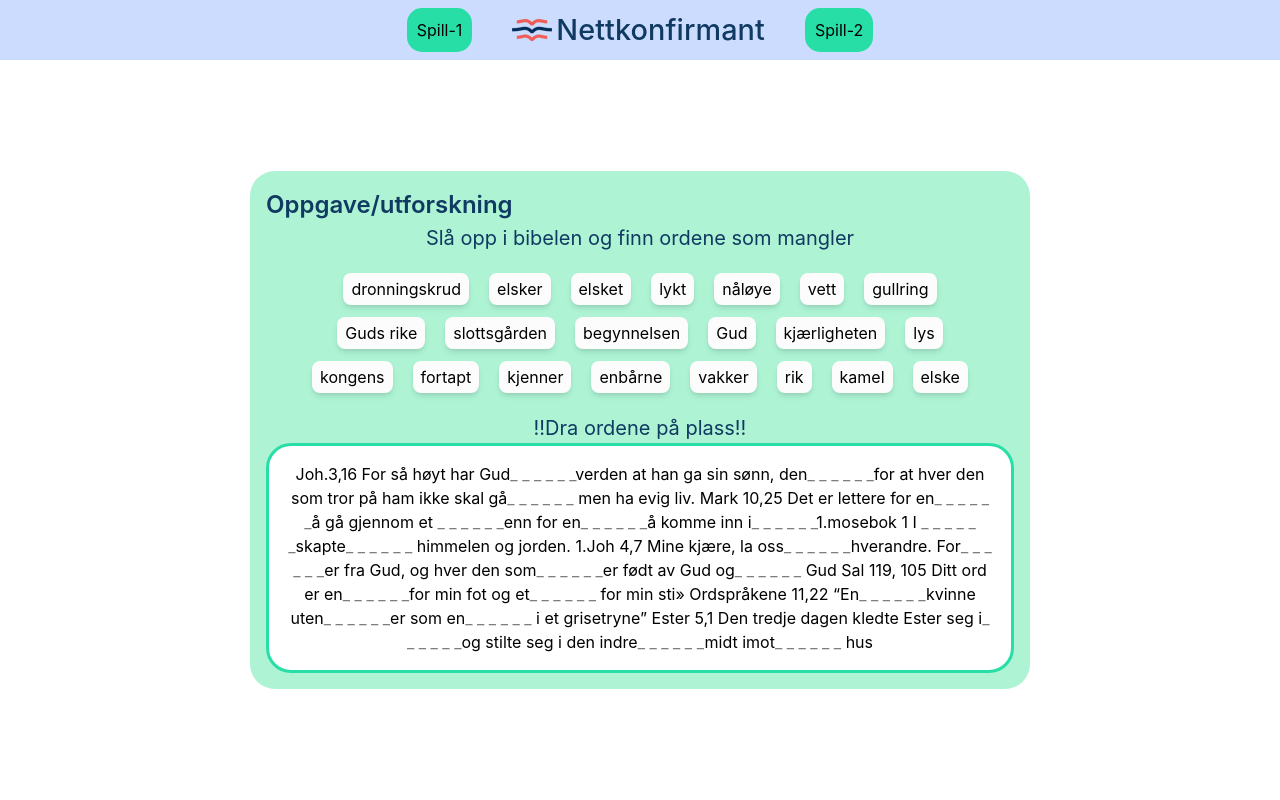
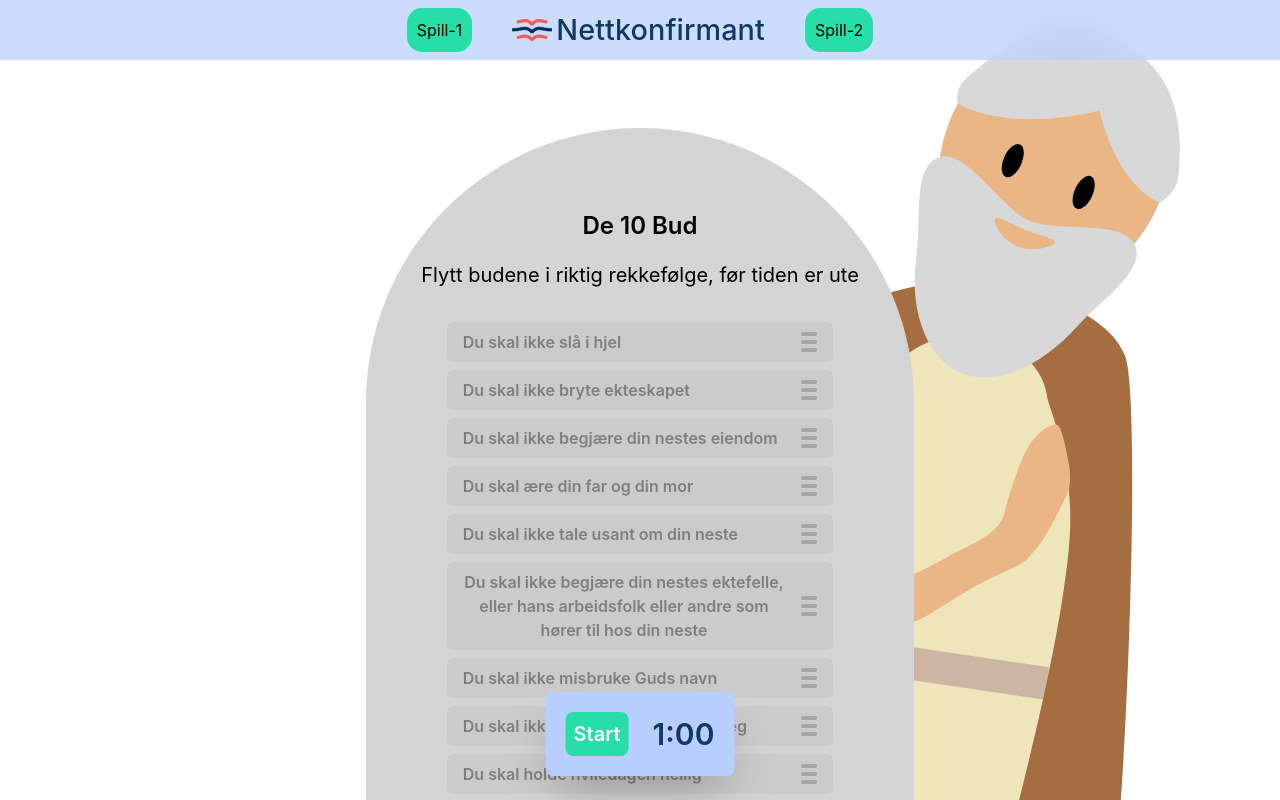
Before and after one commit to vebjornFH123/nettkonfirmant_game_project, a React (Create React App) app: page / in a window 1280 px wide. Shown: the top 800 px of the page. Built offline with nearby package versions, Linux system fonts and the light colour scheme.

Commit message:
accessibility fixed

```diff
--- a/src/App.js
+++ b/src/App.js
@@ -5,7 +5,7 @@ import Game2 from "./modules/game2/game2";
 import { useState } from "react";
 
 function App() {
-  const [appView, setAppView] = useState(<Game1 />);
+  const [appView, setAppView] = useState(<Game2 />);
   function navigateInApp(game) {
     if (game === "game1") {
       setAppView(<Game1 />);
--- a/src/modules/game1/game1.jsx
+++ b/src/modules/game1/game1.jsx
@@ -1,14 +1,15 @@
-import {useState} from "react";
-import {DndContext, MouseSensor, TouchSensor, useSensor, useSensors} from "@dnd-kit/core";
+import { useState } from "react";
+import { DndContext, MouseSensor, TouchSensor, KeyboardSensor, useSensor, useSensors } from "@dnd-kit/core";
 import Draggable from "./draggable";
 import Droppable from "./droppable";
-import {missingWords, bibleText} from "./gameData";
+import { missingWords, bibleText } from "./gameData";
 
 function Game1() {
   const mouseSensor = useSensor(MouseSensor);
   const touchSensor = useSensor(TouchSensor);
+  const keyboardSensor = useSensor(KeyboardSensor);
 
-	const sensors = useSensors(mouseSensor, touchSensor);
+  const sensors = useSensors(mouseSensor, touchSensor, keyboardSensor);
   function shuffleArray(array) {
     array.forEach((_, index) => {
       const randomIndex = Math.floor(Math.random() * (index + 1));
@@ -38,17 +39,17 @@ function Game1() {
     const updatedTextObjects = textObjects.map((obj) => {
       if (e.active.id === e.over.id) {
         if (obj.droppableId === e.over.id || obj.correctAnswer === true) {
-					return {...obj, correctAnswer: true};
+          return { ...obj, correctAnswer: true };
         }
-				return {...obj, correctAnswer: false};
+        return { ...obj, correctAnswer: false };
       }
       if (obj.droppableId === e.active.id) {
         if (obj.droppableId === e.over.id) {
-					return {...obj, wrongAnswer: false};
+          return { ...obj, wrongAnswer: false };
         }
-				return {...obj, wrongAnswer: true};
+        return { ...obj, wrongAnswer: true };
       }
-			return {...obj, wrongAnswer: false};
+      return { ...obj, wrongAnswer: false };
     });
     setTextObjects(updatedTextObjects);
   }
@@ -61,9 +62,7 @@ function Game1() {
           <span className="text-[1.25rem] text-master-blue">Slå opp i bibelen og finn ordene som mangler</span>
         </div>
         <DndContext onDragEnd={handleDragEnd} sensors={sensors}>
-					<div className="flex flex-wrap justify-center max-w-6xl gap-y-3 gap-x-3 bg-master-green p-5  rounded-[25px] h-[100%] w-full">
-						{draggables}
-					</div>
+          <div className="flex flex-wrap justify-center max-w-6xl gap-y-3 gap-x-3 bg-master-green p-5  rounded-[25px] h-[100%] w-full">{draggables}</div>
           <span className="text-[1.25rem] text-master-blue w-full">!!Dra ordene på plass!!</span>
           <div className="p-4 border-solid border-[3px] border-[#27dea6] rounded-[25px] bg-white">
             {textObjects.map((obj, index) =>
--- a/src/modules/game2/game2.jsx
+++ b/src/modules/game2/game2.jsx
@@ -1,6 +1,6 @@
-import React, {useState, useEffect, useRef} from "react";
-import {DndContext, MouseSensor, TouchSensor, useSensor, useSensors} from "@dnd-kit/core";
-import {arrayMove, SortableContext} from "@dnd-kit/sortable";
+import React, { useState, useEffect, useRef } from "react";
+import { DndContext, MouseSensor, TouchSensor, KeyboardSensor, useSensor, useSensors } from "@dnd-kit/core";
+import { arrayMove, SortableContext } from "@dnd-kit/sortable";
 import Sortable from "./sortable";
 import Droppable from "./droppable";
 import MosesImgBig from "../../assets/img/Moses-Posed.svg";
@@ -10,23 +10,13 @@ import MosesImgSad from "../../assets/img/Moses-Sad.svg";
 function Game2() {
   const mouseSensor = useSensor(MouseSensor);
   const touchSensor = useSensor(TouchSensor);
+  const keyboardSensor = useSensor(KeyboardSensor);
 
-	const sensors = useSensors(mouseSensor, touchSensor);
+  const sensors = useSensors(mouseSensor, touchSensor, keyboardSensor);
 
   const stoneRef = useRef();
 
-	const correctOrder = [
-		"Du skal ikke ha andre guder enn meg",
-		"Du skal ikke misbruke Guds navn",
-		"Du skal holde hviledagen hellig",
-		"Du skal ære din far og din mor",
-		"Du skal ikke slå i hjel",
-		"Du skal ikke bryte ekteskapet",
-		"Du skal ikke stjele",
-		"Du skal ikke tale usant om din neste",
-		"Du skal ikke begjære din nestes eiendom",
-		"Du skal ikke begjære din nestes ektefelle, eller hans arbeidsfolk eller andre som hører til hos din neste",
-	];
+  const correctOrder = ["Du skal ikke ha andre guder enn meg", "Du skal ikke misbruke Guds navn", "Du skal holde hviledagen hellig", "Du skal ære din far og din mor", "Du skal ikke slå i hjel", "Du skal ikke bryte ekteskapet", "Du skal ikke stjele", "Du skal ikke tale usant om din neste", "Du skal ikke begjære din nestes eiendom", "Du skal ikke begjære din nestes ektefelle, eller hans arbeidsfolk eller andre som hører til hos din neste"];
 
   function shuffleArray(array) {
     let match = true;
@@ -66,7 +56,7 @@ function Game2() {
 
   const handleDragEnd = (result) => {
     if (!result.over) return;
-		const {active, over} = result;
+    const { active, over } = result;
 
     console.log(active, over);
 
@@ -132,7 +122,7 @@ function Game2() {
 
   return (
     <div>
-			<div style={{display: tryAgainView ? "flex" : "none"}} className=" w-screen h-screen flex flex-col items-center justify-center gap-20">
+      <div style={{ display: tryAgainView ? "flex" : "none" }} className=" w-screen h-screen flex flex-col items-center justify-center gap-20">
         <img className="max-w-[576px]" alt="img-moses" src={MosesImgSad} />
         <div className="z-50 top-20 bg-opacity-30  bg-blue-500 p-4 rounded-xl shadow-2xl">
           <h2 className=" text-xl font-semibold">
@@ -144,23 +134,16 @@ function Game2() {
           </button>
         </div>
       </div>
-			<div style={{display: tryAgainView ? "none" : "flex"}} className="flex flex-col items-center h-screen w-screen">
+      <div style={{ display: tryAgainView ? "none" : "flex" }} className="flex flex-col items-center h-screen w-screen">
         <div className=" z-20 fixed bottom-0 sm:bottom-6 left-1/2 -translate-x-1/2 bg-master-lightblue flex items-center justify-center gap-6 mt-4 m-auto w-screen sm:w-max rounded-t-lg sm:rounded-lg p-5 shadow-2xl">
           <div className="flex gap-2 ">
-						<button
-							onClick={handleStart}
-							style={{pointerEvents: isRunning ? "none" : "auto", opacity: isRunning ? 0.4 : 1}}
-							className=" cursor-pointer bg-master-green-2 text-white font-semibold text-xl p-2 rounded-lg">
+            <button onClick={handleStart} style={{ pointerEvents: isRunning ? "none" : "auto", opacity: isRunning ? 0.4 : 1 }} className=" cursor-pointer bg-master-green-2 text-white font-semibold text-xl p-2 rounded-lg">
               Start
             </button>
           </div>
-					<span className=" text-3xl font-semibold text-master-blue">
-						{isRunning ? (success ? "0:" + time : "0:" + time) : success ? "0:" + time : "1:00"}
-					</span>
+          <span className=" text-3xl font-semibold text-master-blue">{isRunning ? (success ? "0:" + time : "0:" + time) : success ? "0:" + time : "1:00"}</span>
         </div>
-				<div
-					className="z-50 top-1/2 -translate-y-1/2 absolute bg-master-lightblue p-10 rounded-xl shadow-2xl"
-					style={{display: success ? "block" : "none"}}>
+        <div className="z-50 top-1/2 -translate-y-1/2 absolute bg-master-lightblue p-10 rounded-xl shadow-2xl" style={{ display: success ? "block" : "none" }}>
           <h2 className=" text-xl font-semibold">
             Bra jobbet! <br />
           </h2>
@@ -173,13 +156,9 @@ function Game2() {
           <img className=" block sm:hidden -z-10 absolute w-full mt-20" alt="img-moses" src={MosesImgSmall} />
           <img className=" hidden sm:block -z-10 absolute w-full max-w-[800px] left-1/2 -translate-x-[5%]" alt="img-moses" src={MosesImgBig} />
 
-					<div
-						ref={stoneRef}
-						className=" transition-transform duration-1000 mt-64 sm:mt-32 mb-32 sm:mb-24 m-auto w-[95%] flex flex-col justify-center items-start rounded-t-full  bg-neutral-300 pt-10 sm:pt-20 px-4 pb-6 z-10">
+          <div ref={stoneRef} className=" transition-transform duration-1000 mt-64 sm:mt-32 mb-32 sm:mb-24 m-auto w-[95%] flex flex-col justify-center items-start rounded-t-full  bg-neutral-300 pt-10 sm:pt-20 px-4 pb-6 z-10">
             <h1 className="text-[1.5rem] font-semibold  text-center w-full">De 10 Bud</h1>
-						<span className=" text-[1rem] sm:text-[1.25rem] text-center w-[80%] m-auto sm:w-full mt-4">
-							Flytt budene i riktig rekkefølge, før tiden er ute
-						</span>
+            <span className=" text-[1rem] sm:text-[1.25rem] text-center w-[80%] m-auto sm:w-full mt-4">Flytt budene i riktig rekkefølge, før tiden er ute</span>
             <DndContext onDragEnd={handleDragEnd} sensors={sensors}>
               <Droppable isRunning={isRunning} id={"list"}>
                 <SortableContext items={items}>
```
Lines whose indentation alone changed are shown as unchanged.
